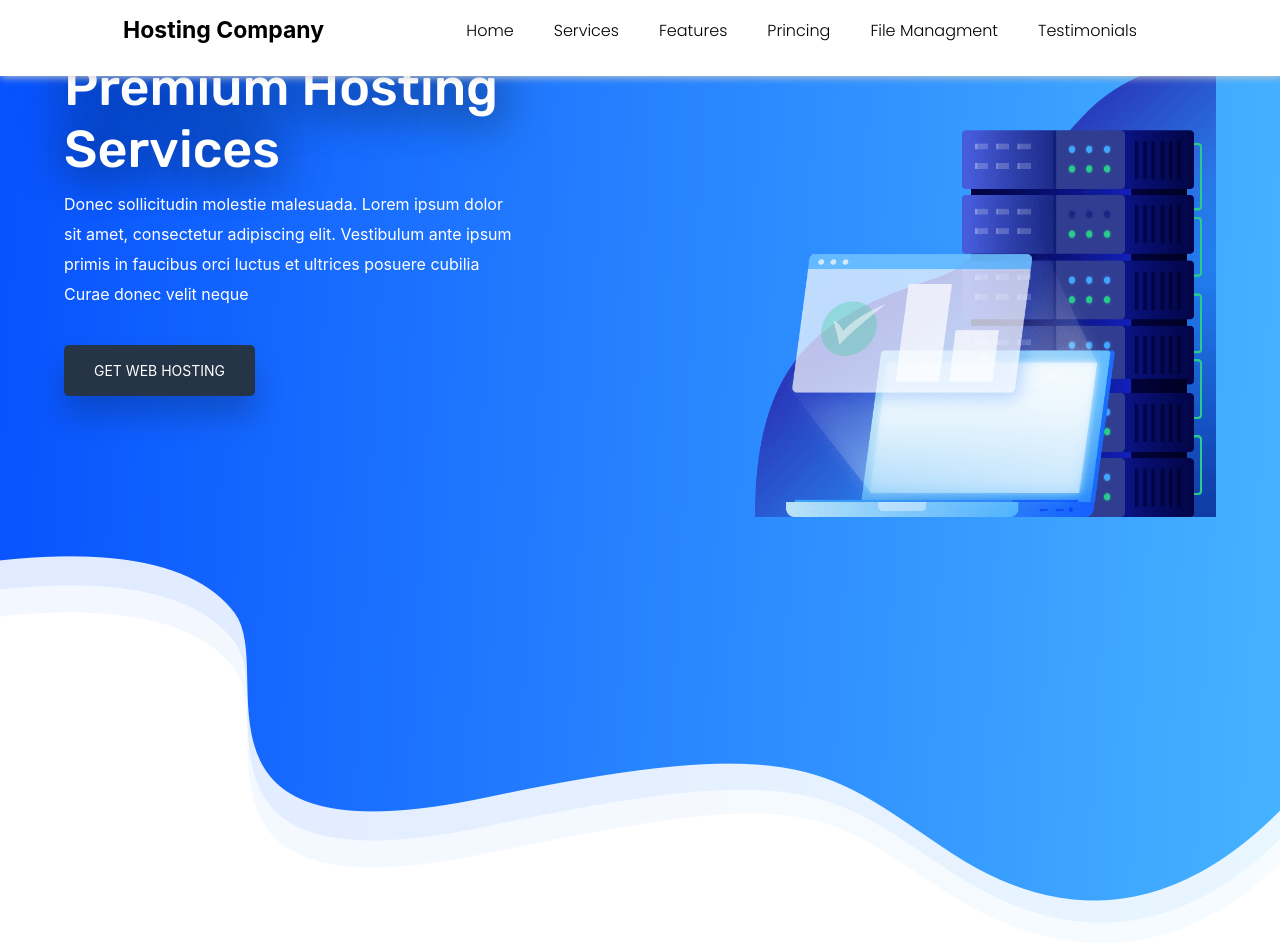
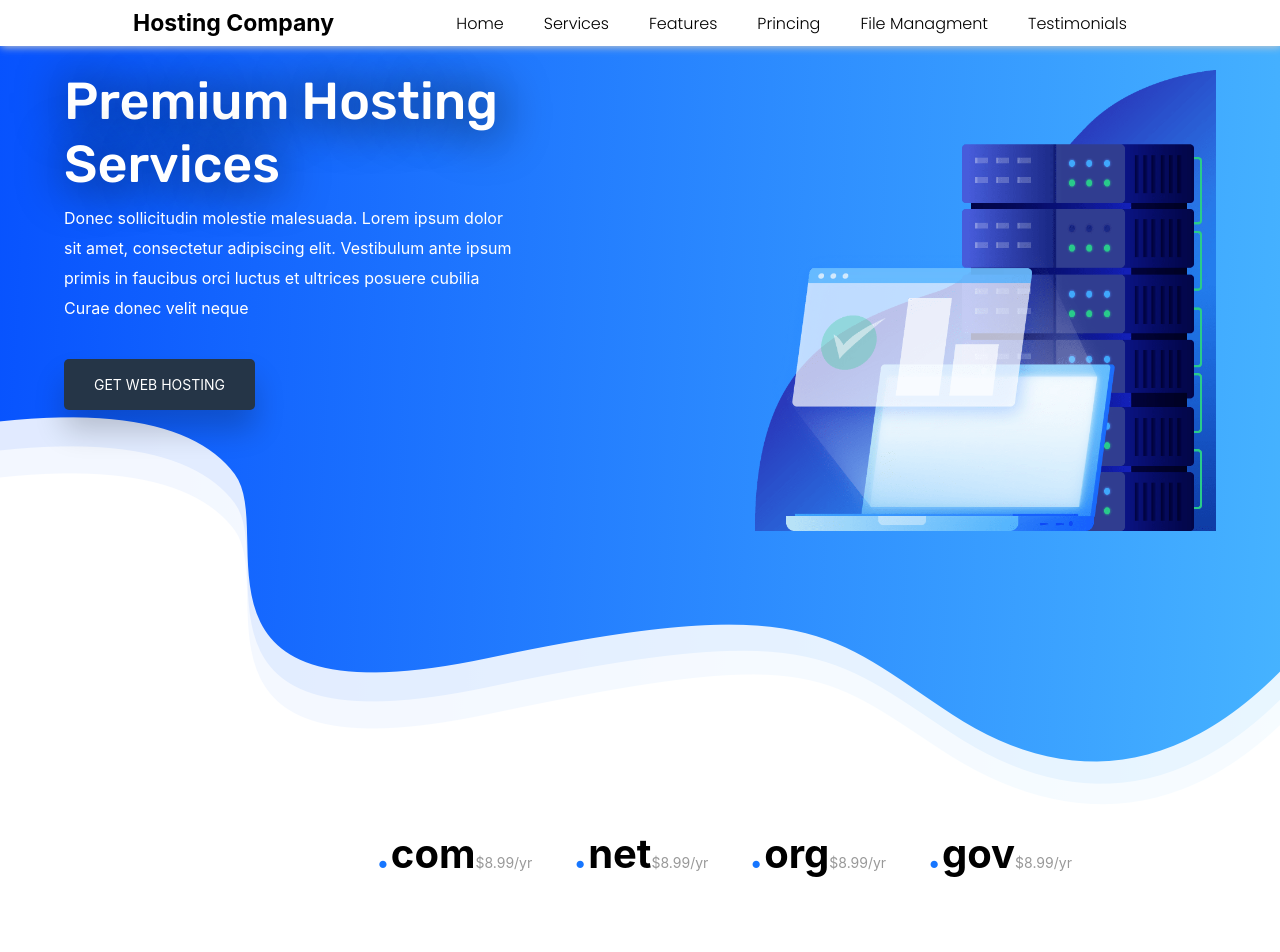
Before and after one commit to AlontNY/landing_coloaborativo, a Vue app: page / in a window 1280 px wide. Shown: the top 952 px of the page. Built offline with nearby package versions, Linux system fonts and the light colour scheme.

Commit message:
cambios, varios
me canse y fastidie de trabajar ahi xd

```diff
--- a/src/App.vue
+++ b/src/App.vue
@@ -1,6 +1,6 @@
 <template>
   <div id="app">
-    <HeaderVue style="min-height:38vh;"></HeaderVue>
+    <HeaderVue></HeaderVue>
     <Contenido></Contenido>
     <FooterVue></FooterVue>
   </div>
--- a/src/assets/css/estilos.css
+++ b/src/assets/css/estilos.css
@@ -1,2 +1,2 @@
 html { margin: 0; padding: 0; scroll-behavior: smooth;} /*😁*/
-#app { margin: 0; }
+#app { margin-top: -5.2rem;}
--- a/src/components/Contenido.vue
+++ b/src/components/Contenido.vue
@@ -2,7 +2,7 @@
  <div class="contenedor">
 
      <main>
-        <ul class="dominios">
+        <ul class="dominios p-0">
             <li><span class="punto">.</span><span class="dominio">com</span><span class="anio">$8.99/yr</span></li>
             <li><span class="punto">.</span><span class="dominio">net</span><span class="anio">$8.99/yr</span></li>
             <li><span class="punto">.</span><span class="dominio">org</span><span class="anio">$8.99/yr</span></li>
@@ -303,7 +303,7 @@
     margin: auto;
 }*/
  /*responsivo*/
- @media screen and (max-width: 490px){
+ @media screen and (max-width: 900px){
         main .dominios {
             text-align: center;
             max-width: 490px;
@@ -328,6 +328,8 @@
         width: 100%;
         padding: 0px 10px;
         }
+        #servicios .contenedor .titular h3{ font-size:1.5rem; }
+
         .contenedor #servicios #uno{
         margin-left: 20px;
         }
@@ -386,6 +388,9 @@ flex-direction: column;
         .easy .contenedor .titular{
             width: 74%;
         }
+
+        .expert .contenedor h2{ width: 100%; font-size: 45px; padding-top:2.5rem}
+        /* .expert .contenedor p, .treinta p { width: 90%; padding-bottom: 3rem; } */
  }
  /**********/
  .dominios{
@@ -411,8 +416,7 @@ flex-direction: column;
  }
  /*servicios*/
  #servicios{
-     padding-top: 120px;
-
+     padding-top: 5rem;
  }
  #servicios .contenedor{
      display:flex;
@@ -596,10 +600,14 @@ flex-direction: column;
     color:#999;
     font-size: 18px;
 }
+
+.pricing .contenedor-precios .tabla{
+  padding: 19px 4rem;
+}
 .pricing .tabla .numero{
     font-family: 'Rubik';
     font-weight: bold;
-    font-size: 50px;
+    font-size: 3rem;
     margin-left: 14px;
 }
 .pricing .mes{
@@ -741,6 +749,7 @@ justify-content: center;
     width: 50%;
     margin: auto;
 }
+
 .expert p , .treinta p{
     width: 50%;
     margin:auto;
--- a/src/components/header.vue
+++ b/src/components/header.vue
@@ -1,30 +1,38 @@
 <template>
     <div class="m-0 p-0">
         <div class=" text-light">
-           <header>
-        <div class="menu">
+        <header style="padding-top:6.1rem">
+            <div class="menu ">
                 <div class="contenedor">
-            <p class="logo">Hosting Company</p>
+                <p class="logo p-0 m-0">Hosting Company</p>
                 <!-- BARRA DE NAVEGACION PARA MOBIL -->
-
-            <img src="~@/assets/imagenes/menu.png"   @click="mostrar()" class="menu-icon" alt="">
-
-                <nav v-show="ver" id="nav">
-                    <ul class="lista" >
-                        <li><a  href="#menu">Home</a></li>
+                <nav id="nav" class="viewPc">
+                    <ul class="lista mb-0 pl-0">
+                        <li><a @click="home()" href="#home"> Home </a></li>
                         <li><a  href="#servicios">Services</a></li>
                         <li><a  href="#features">Features</a></li>
                         <li><a  href="#pricing">Princing</a></li>
                         <li><a  href="#file">File Managment</a></li>
                         <li><a  href="#testimonios">Testimonials</a></li>
+                    </ul>
+                </nav>
 
+                <img src="~@/assets/imagenes/menu.png"   @click="mostrar()" class="menu-icon" alt="">
+                    <nav v-if="ver" id="nav" class="viewMobil"> <!-- -->
+                        <ul class="lista mb-0">
+                            <li><a @click="home(), ver=false" href="#menu">Home</a></li>
+                            <li><a @click="ver=false" href="#servicios">Services</a></li>
+                            <li><a @click="ver=false" href="#features">Features</a></li>
+                            <li><a @click="ver=false" href="#pricing">Princing</a></li>
+                            <li><a @click="ver=false" href="#file">File Managment</a></li>
+                            <li><a @click="ver=false" href="#testimonios">Testimonials</a></li>
                         </ul>
                     </nav>
 
                 </div>
             </div>
 
-        <div class="contenedor"  id="menu">
+            <div class="contenedor">
                 <div class="contenedor-inicio">
                     <div class="titular">
                         <h1>Premium Hosting Services</h1>
@@ -46,10 +54,11 @@
 export default {
     data:function() {
         return {
-            ver:true
+            ver:false
         }
     },
     methods:{
+        home(){ return window.scrollTo(0, 0); },
         mostrar(){
             this.ver = !this.ver;
             console.log(this.ver);
@@ -75,7 +84,7 @@ header{
 }
 .menu{
     background: white;
-    padding: 15px 20px;
+    padding: .5rem 20px;
     position: fixed;
     width: 100%;
     top: 0;
@@ -143,8 +152,14 @@ header .imagen .img2 {
     display: inline-block;
 }
 
+.viewMobil{ display: none; }
+.viewPc{ display: block;  }
+
 /*responsive*/
-@media screen and (max-width: 490px){
+@media screen and (max-width: 900px){
+    .viewMobil{ display: block; }
+    .viewPc{ display: none;  }
+
     nav{
         position:absolute;
         top:100%;
@@ -163,6 +178,7 @@ header .imagen .img2 {
         display:block ;
         margin:23px 20px;
     } */
+    nav ul li { padding: 1rem; }
     nav ul li a {
         color:#fff;
     }
```
Lines whose indentation alone changed are shown as unchanged.
